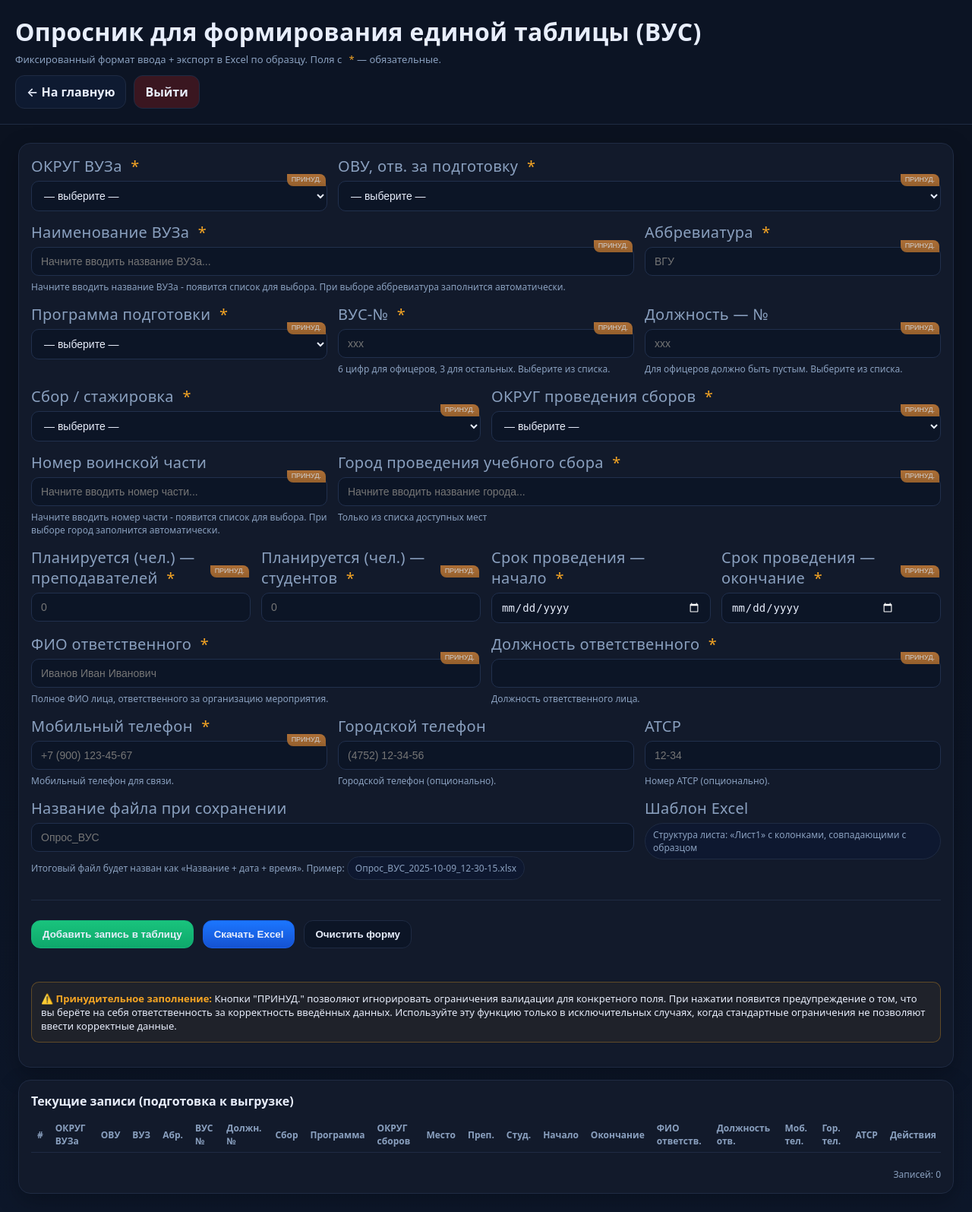
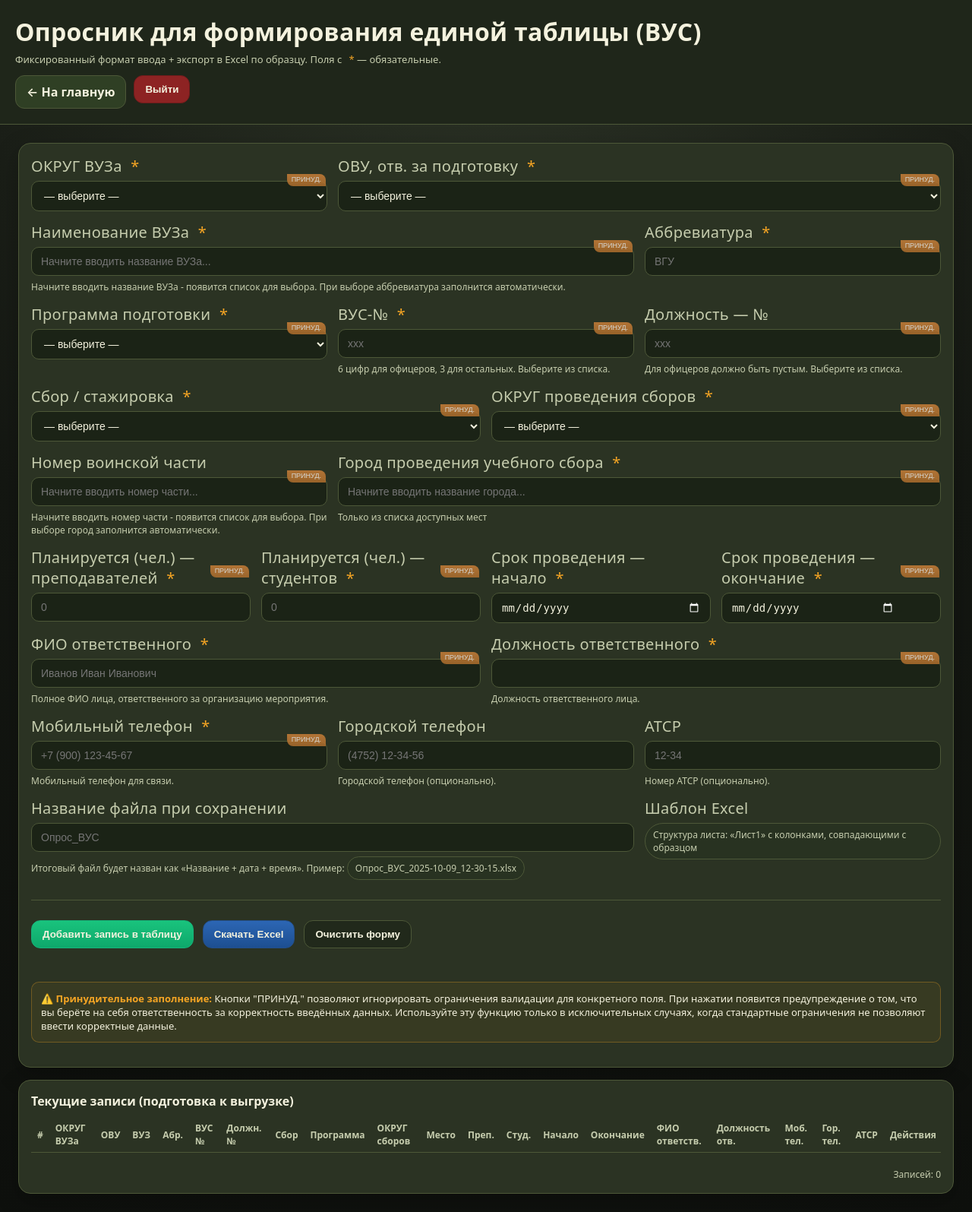
Before and after one commit to ivangordienko2004-beep/GUK, a Django app: page /questionnaire/ in a window 1280 px wide. Shown: the whole page at 76% size. Run offline with Django 5.2, Linux system fonts and the light colour scheme; a user stored in the database is signed in; data comes from the database, SQL or seed files in the repository; lists and menus that the app fills with data are empty; some libraries are stand-ins or nearby versions.

Commit message:
Redesign UI with unified military palette and reliable buttons

```diff
--- a/core/templates/core/questionnaire.html
+++ b/core/templates/core/questionnaire.html
@@ -8,11 +8,13 @@
   <title>Опросник ВУС — единый формат ввода</title>
   <style>
     :root {
-      --bg: #0b1220;
-      --card: #121a2b;
-      --muted: #8aa0bf;
-      --text: #e8eefc;
-      --accent: #7cc4ff;
+      --bg: #141712;
+      --card: #2b3323;
+      --muted: #c6cdae;
+      --text: #f4f2de;
+      --accent: #7a9e33;
+      --rf-blue: #1d4f91;
+      --rf-red: #8d2323;
       --ok: #17c964;
       --warn: #f5a524;
       --err: #f31260;
@@ -25,14 +27,14 @@
     body {
       margin: 0;
       font-family: ui-sans-serif, system-ui, -apple-system, "Segoe UI", Roboto, "Helvetica Neue", Arial, "Noto Sans", "Liberation Sans", "Apple Color Emoji", "Segoe UI Emoji";
-      background: linear-gradient(180deg, #0b1220, #0b1220 40%, #0d172a);
+      background: radial-gradient(circle at top, #2c3326 0%, var(--bg) 52%, #0e100d 100%);
       color: var(--text);
     }
 
     header {
       padding: 20px;
-      border-bottom: 1px solid #1f2b43;
-      background: #0c1424;
+      border-bottom: 1px solid #4d5838;
+      background: #1f261a;
       position: sticky;
       top: 0;
       z-index: 5;
@@ -63,7 +65,7 @@
 
     .card {
       background: var(--card);
-      border: 1px solid #1f2b43;
+      border: 1px solid #4d5838;
       border-radius: 16px;
       padding: 16px;
       box-shadow: 0 10px 30px rgba(0, 0, 0, .25);
@@ -93,8 +95,8 @@
       width: 100%;
       padding: 10px 12px;
       border-radius: 10px;
-      border: 1px solid #21304d;
-      background: #0c1526;
+      border: 1px solid #4d5838;
+      background: #1b2316;
       color: var(--text);
       outline: none;
       font-size: 14px;
@@ -155,8 +157,8 @@
     .btn {
       padding: 10px 14px;
       border-radius: 12px;
-      border: 1px solid #1f2b43;
-      background: #0e1a31;
+      border: 1px solid #4d5838;
+      background: #38452b;
       color: var(--text);
       cursor: pointer;
       font-weight: 600;
@@ -167,8 +169,8 @@
     }
 
     .btn-primary {
-      background: linear-gradient(180deg, #1b76ff, #1552d1);
-      border-color: #1a60e6;
+      background: linear-gradient(180deg, #2c66b4, var(--rf-blue));
+      border-color: #244f89;
     }
 
     .btn-ok {
@@ -177,12 +179,12 @@
     }
 
     .btn-warn {
-      background: linear-gradient(180deg, #ff5b5b, #d61f1f);
-      border-color: #c81d1d;
+      background: linear-gradient(180deg, #b44040, var(--rf-red));
+      border-color: #6f1b1b;
     }
 
     .btn-ghost {
-      background: #0c1526;
+      background: #21291b;
     }
 
     .btn-mini {
@@ -203,8 +205,8 @@
       align-items: center;
       padding: 6px 10px;
       border-radius: 999px;
-      border: 1px solid #1f2b43;
-      background: #0e1830;
+      border: 1px solid #4d5838;
+      background: #283221;
       color: var(--muted);
       font-size: 12px;
     }
@@ -219,7 +221,7 @@
     .table-mini th,
     .table-mini td {
       padding: 6px 8px;
-      border-bottom: 1px solid #1f2b43;
+      border-bottom: 1px solid #4d5838;
       text-align: left;
     }
 
@@ -232,7 +234,7 @@
 
     .divider {
       height: 1px;
-      background: #1f2b43;
+      background: #4d5838;
       margin: 12px 0;
     }
 
@@ -409,8 +411,11 @@
     <h1>Опросник для формирования единой таблицы (ВУС)</h1>
     <p>Фиксированный формат ввода + экспорт в Excel по образцу. Поля с <span class="req">*</span> — обязательные.</p>
     <div style="margin-top:12px; display:flex; gap:10px; flex-wrap:wrap;">
-      <a href="{% url 'dashboard' %}" style="display:inline-block; padding:10px 14px; border-radius:12px; border:1px solid #1f2b43; background:#0e1a31; color:var(--text); text-decoration:none; font-weight:600;">← На главную</a>
-      <a href="{% url 'logout' %}" style="display:inline-block; padding:10px 14px; border-radius:12px; border:1px solid #1f2b43; background:#3a1620; color:var(--text); text-decoration:none; font-weight:600;">Выйти</a>
+      <a href="{% url 'dashboard' %}" style="display:inline-block; padding:10px 14px; border-radius:12px; border:1px solid #4d5838; background:#2f3f24; color:var(--text); text-decoration:none; font-weight:600;">← На главную</a>
+      <form action="{% url 'logout' %}" method="post" style="margin:0;">
+        {% csrf_token %}
+        <button type="submit" style="display:inline-block; padding:10px 14px; border-radius:12px; border:1px solid #6f1b1b; background:#8d2323; color:var(--text); text-decoration:none; font-weight:600; cursor:pointer;">Выйти</button>
+      </form>
     </div>
   </header>
 
@@ -590,9 +595,9 @@
         <div class="col-12 divider"></div>
 
         <div class="row col-12 actions">
-          <button class="btn btn-ok" id="addRowBtn">Добавить запись в таблицу</button>
-          <button class="btn btn-primary" id="downloadBtn">Скачать Excel</button>
-          <button class="btn btn-ghost" id="resetBtn">Очистить форму</button>
+          <button type="button" class="btn btn-ok" id="addRowBtn">Добавить запись в таблицу</button>
+          <button type="button" class="btn btn-primary" id="downloadBtn">Скачать Excel</button>
+          <button type="button" class="btn btn-ghost" id="resetBtn">Очистить форму</button>
         </div>
 
         <div class="col-12" id="errorBox"></div>
```
Also changed, not shown: core/static/core/style.css (+46 -25 lines).
